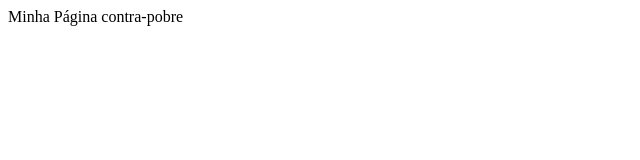
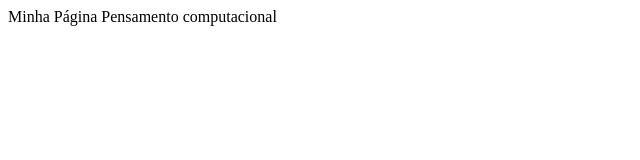
Before and after one commit to guilherme546345346/paginaweb-chiarelli-1a, a plain HTML site: page index.html in a window 1280 px wide. Shown: the whole page, without its empty margins (0-640 px from the left). Drawn offline with Linux system fonts and the light colour scheme.

Commit message:
criando arquivo html

```diff
--- a/index.html
+++ b/index.html
@@ -7,6 +7,6 @@
     <title>Document</title>
 </head>
 <body>
-    Minha Página contra-pobre
+    Minha Página Pensamento computacional
 </body>
 </html>
```
